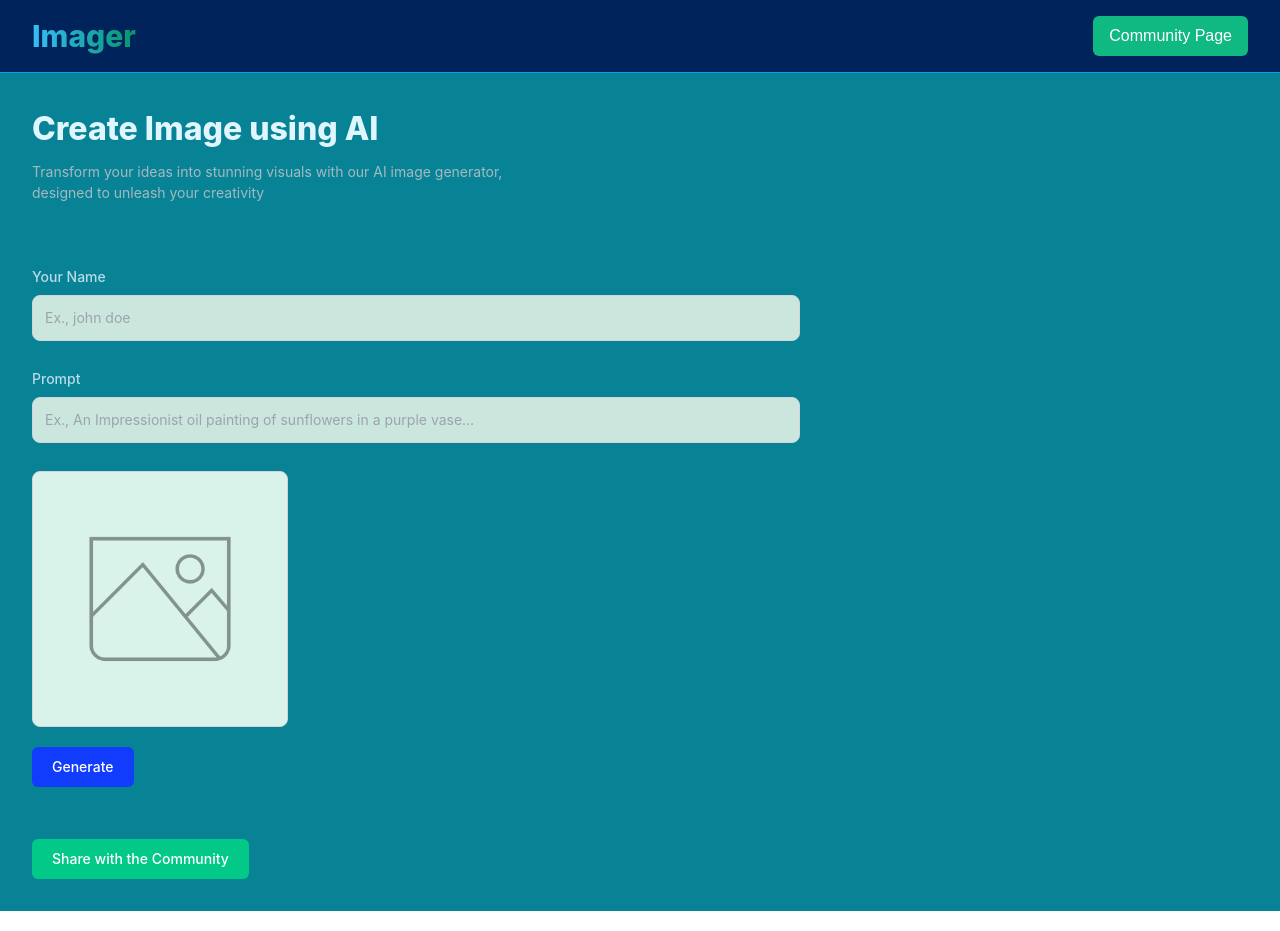
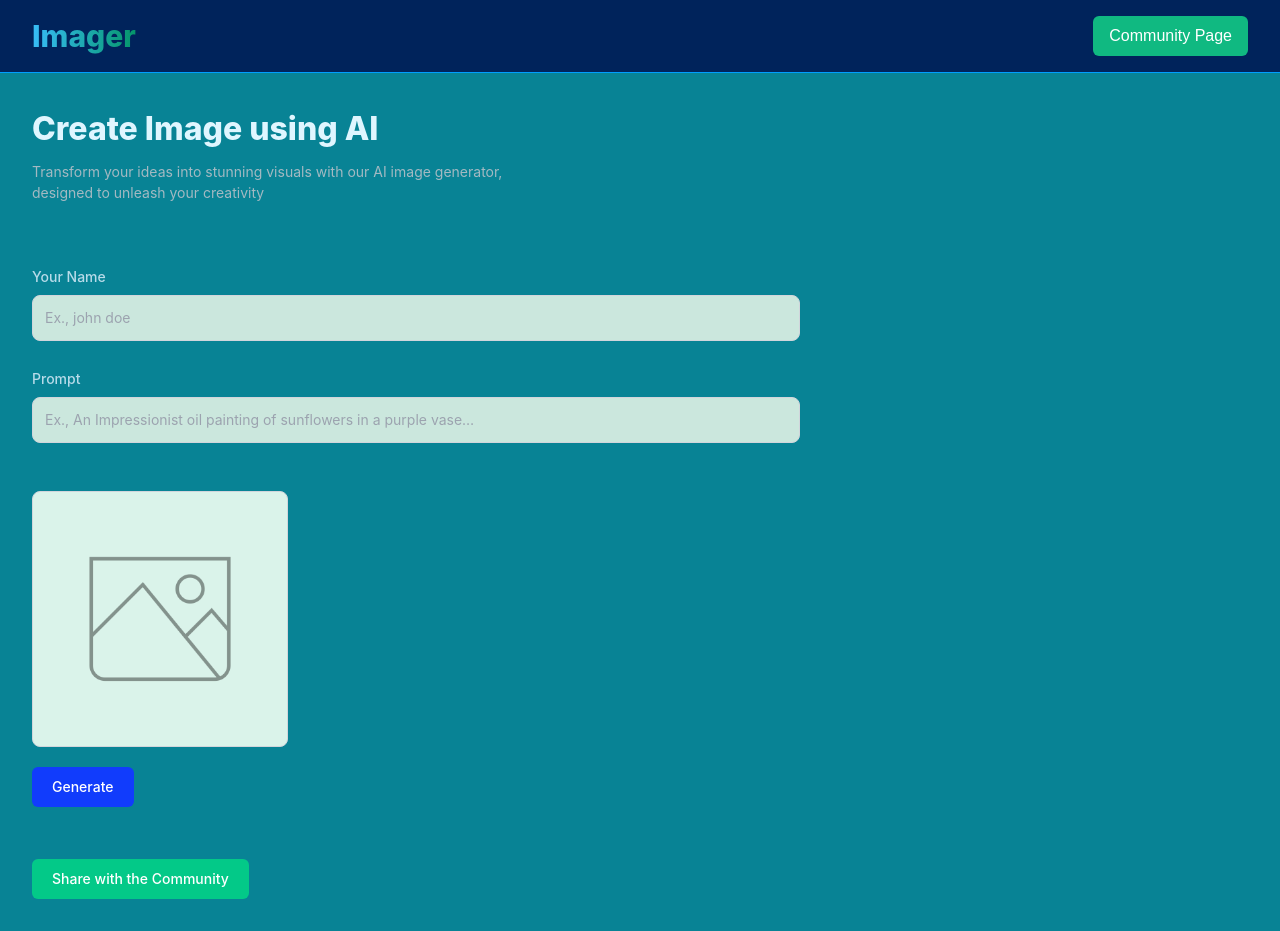
Before and after one commit to KrishnanshTiwari/Imager, a React (Vite) app in the folder client/: page / in a window 1280 px wide. Built offline with nearby package versions, Linux system fonts and the light colour scheme; a web font is replaced by a local one.

Commit message:
Update CreatePost.jsx

```diff
--- a/client/src/pages/CreatePost.jsx
+++ b/client/src/pages/CreatePost.jsx
@@ -94,7 +94,7 @@ const CreatePost = () => {
             value={form.prompt}
             handleChange={handleChange}
           />
-          <div className="relative bg-[#daf3ea] border border-gray-300 text-gray-900 text-sm rounded-lg focus:ring-blue-500 focus:border-blue-500 w-64 p-3 h-64 flex justify-center items-center">
+          <div className="mt-5 relative bg-[#daf3ea] border border-gray-300 text-gray-900 text-sm rounded-lg focus:ring-blue-500 focus:border-blue-500 w-64 p-3 h-64 flex justify-center items-center">
             { form.photo ? (
               <img
                 src={form.photo}
```
